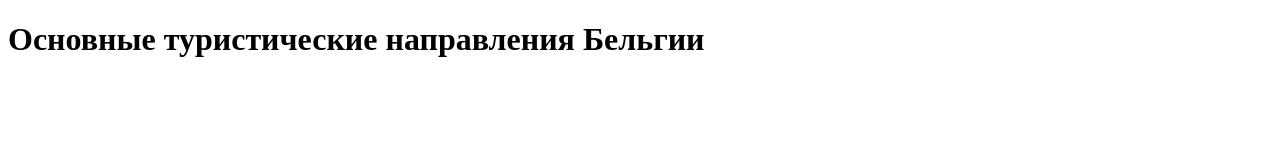
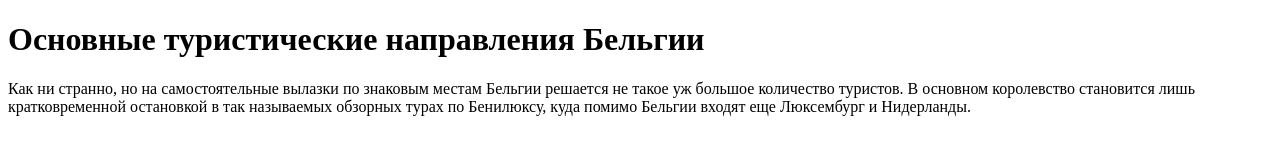
Before and after one commit to Oleg9791/Home191120, a plain HTML site: page Index.html in a window 1280 px wide. Drawn offline with Linux system fonts and the light colour scheme.

Commit message:
Update Index.html
Создали параграф p

```diff
--- a/Index.html
+++ b/Index.html
@@ -1,11 +1,17 @@
 <!DOCTYPE html>
 <html lang="en">
+
 <head>
     <meta charset="UTF-8">
     <meta name="viewport" content="width=device-width, initial-scale=1.0">
     <title>Document</title>
 </head>
+
 <body>
     <h1>Основные туристические направления Бельгии</h1>
+    <p>Как ни странно, но на самостоятельные вылазки по знаковым местам Бельгии решается не такое уж большое количество
+        туристов. В основном королевство становится лишь кратковременной остановкой в так называемых обзорных турах по
+        Бенилюксу, куда помимо Бельгии входят еще Люксембург и Нидерланды.</p>
 </body>
+
 </html>
```
